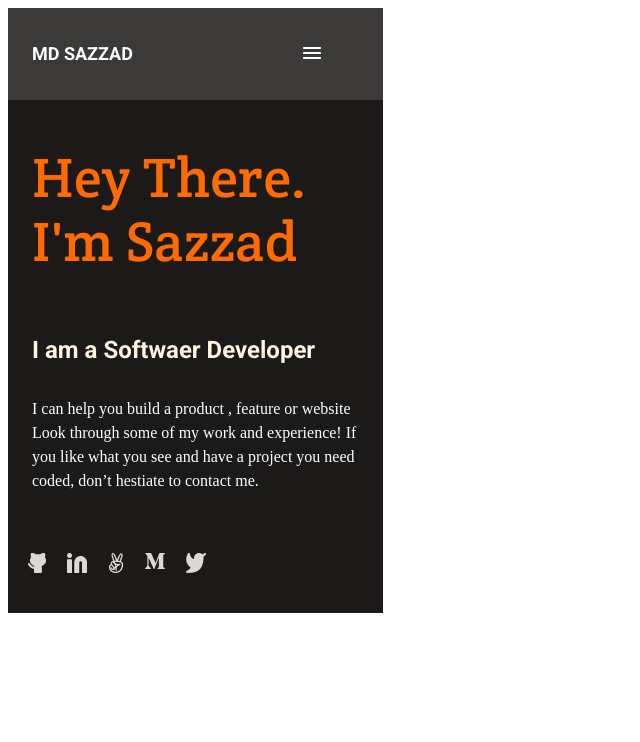
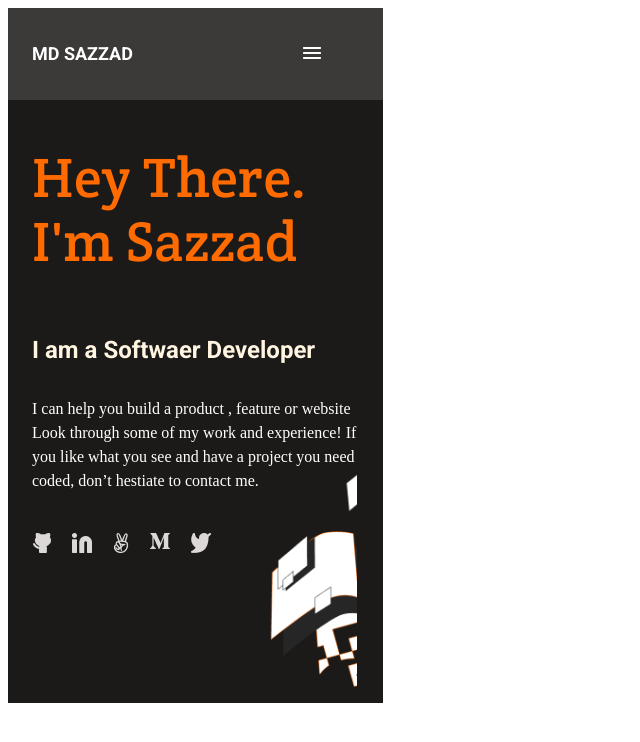
Before and after one commit to SAZZAD1Q2/My-Portfolio, a plain HTML site: page index.html in a window 1280 px wide. Shown: the whole page, without its empty margins (0-640 px from the left). Drawn offline with Linux system fonts and the light colour scheme.

Commit message:
updated html and css file

```diff
--- a/index.html
+++ b/index.html
@@ -47,7 +47,11 @@
             <link>
                 <a href="#"><img src="img/twitter/Vector.png" alt=""></i></a>
             </link>
+            <div class="image">
+                <img class="img1" src="img/group/Group.png" alt="">
+              </div>
           </div>
+
 
     </section>
     <script src="https://kit.fontawesome.com/a076d05399.js" crossorigin="anonymous"></script>
--- a/style.css
+++ b/style.css
@@ -11,7 +11,6 @@ header {
 .logo h1 {
   height: 24px;
   padding-left: 24px;
-
   align-items: center;
   text-align: center;
   color: #ffffff;
@@ -39,20 +38,13 @@ header {
 .title {
   width: 327px;
   height: 124px;
-
   font-family: "Crete Round";
   font-style: normal;
   font-weight: 400;
   font-size: 56px;
   line-height: 64px;
-
-  /* or 114% */
   letter-spacing: 0.37px;
-
-  /* Theme 3 / Primary 1 */
   color: #ff6b00;
-
-  /* Inside auto layout */
   flex: none;
   order: 0;
   flex-grow: 0;
@@ -60,21 +52,14 @@ header {
 .sub-title {
   width: 327px;
   height: 27px;
-
   font-family: "Roboto";
   font-style: normal;
   font-weight: 700;
   font-size: 24px;
   line-height: 32px;
-
-  /* or 133% */
   display: flex;
   align-items: center;
-
-  /* Theme 3 / Primary 4 */
   color: #fff5e1;
-
-  /* Inside auto layout */
   flex: none;
   order: 1;
   flex-grow: 0;
@@ -82,48 +67,43 @@ header {
 .detail {
   width: 327px;
   height: 123px;
-
-  /* Theme 1 / Body Reguler 2 */
   font-family: "Poppins";
   font-style: normal;
   font-weight: 400;
   font-size: 16px;
   line-height: 24px;
-
-  /* or 150% */
-
-  /* Theme 3 / Neutral 11 */
   color: #ffffff;
-
-  /* Inside auto layout */
   flex: none;
   order: 2;
   flex-grow: 0;
 }
 .social-media {
-
+  position: relative;
   width: 375px;
   background: #1c1a19;
 }
-.media-links{
+.media-links {
   display: flex;
   flex-direction: row;
-
-    padding: 20px;
+  padding-left: 25px;
+  padding-bottom: 130px;
   width: 200px;
-
-
-
   height: 40px;
-
-    /* Inside auto layout */
   flex: none;
   order: 3;
   flex-grow: 0;
 }
-.media-links img :nth-child(1){
-    padding-left: 0px;
-}
-.media-links img{
+.media-links img {
   padding-right: 21px;
 }
+.image {
+  float: right;
+  width: 135px;
+  margin-top: -100px;
+}
+.image .img1 {
+  height: 300px;
+  top: -30px;
+  bottom: 0.36%;
+  overflow: hidden;
+}
```
Lines whose indentation alone changed are shown as unchanged.
